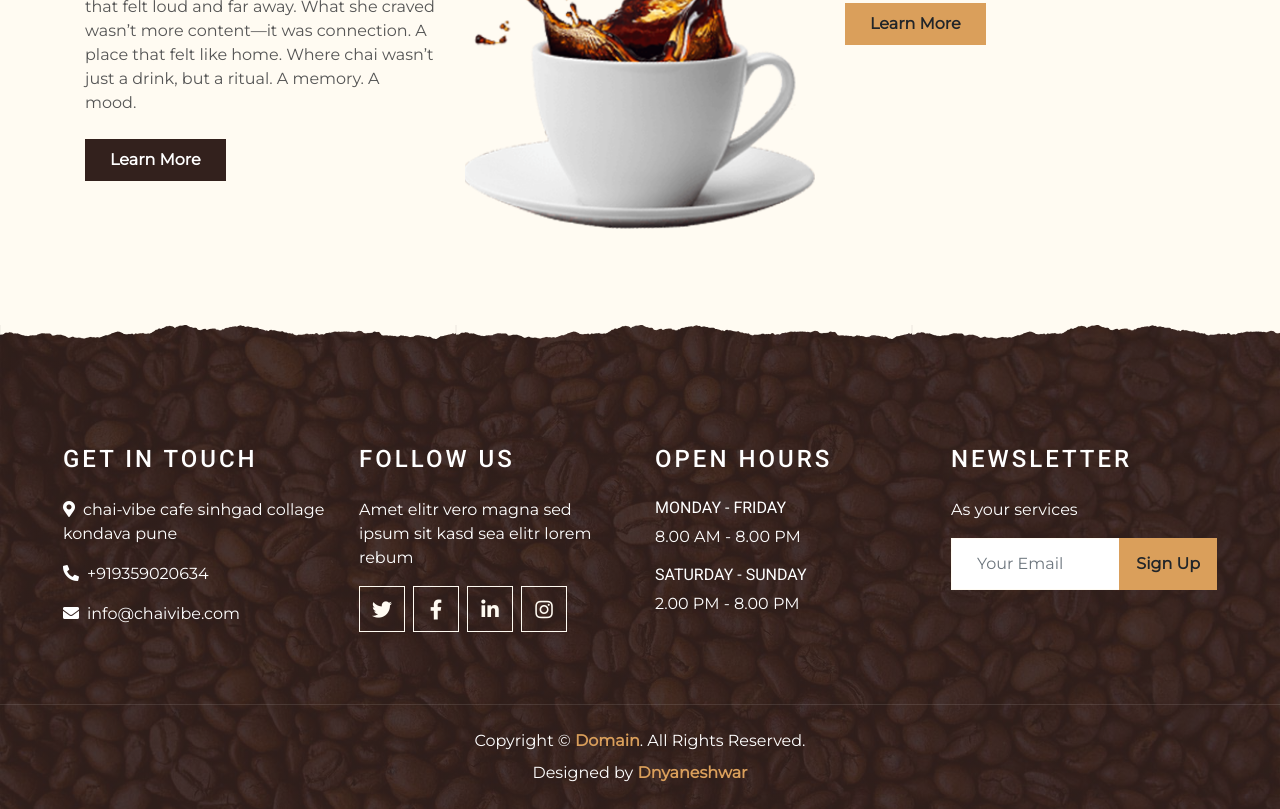
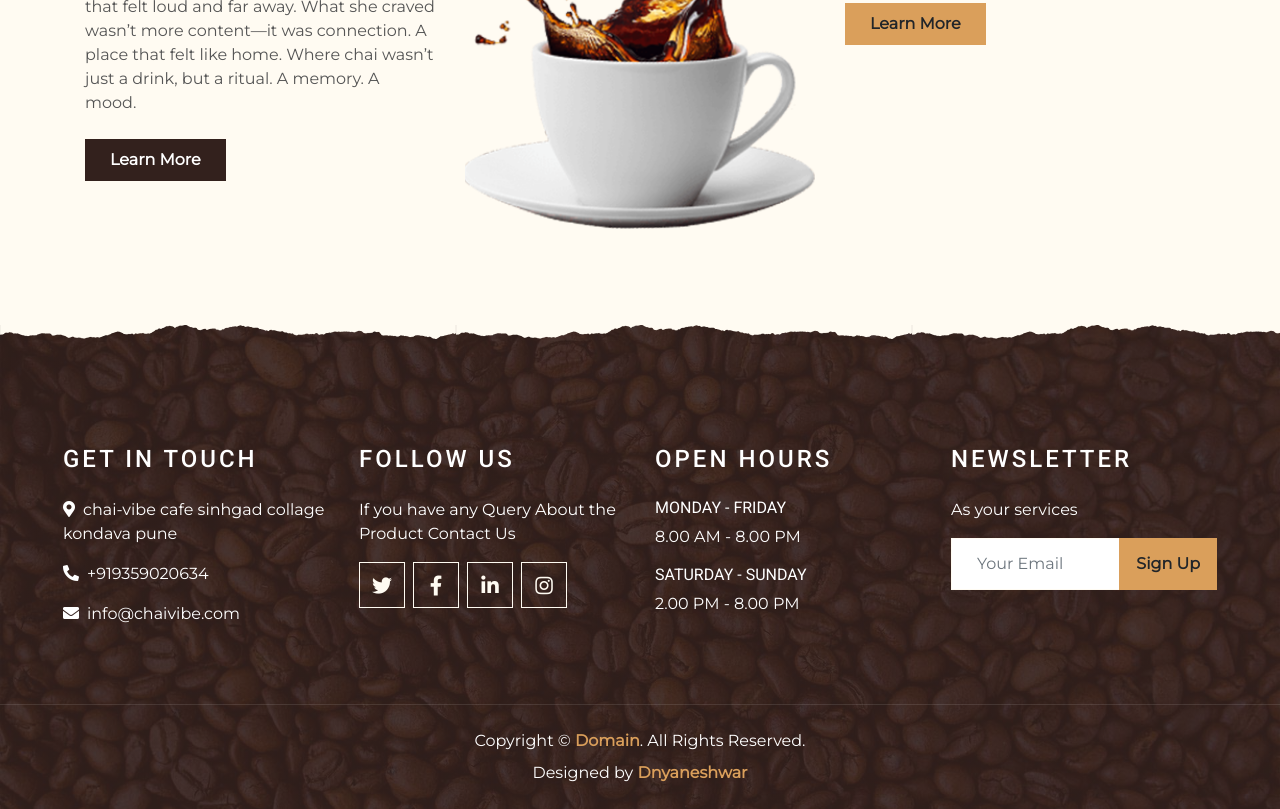
Before and after one commit to dnyaneshwarbuttepawad/Chai-Vibe, a plain HTML site: page about.html in a window 1280 px wide. Shown: the part 1155-1964 px from the top of the page. Drawn offline with nearby package versions, Linux system fonts and the light colour scheme.

Commit message:
last commit

```diff
--- a/about.html
+++ b/about.html
@@ -119,7 +119,7 @@
             </div>
             <div class="col-lg-3 col-md-6 mb-5">
                 <h4 class="text-white text-uppercase mb-4" style="letter-spacing: 3px;">Follow Us</h4>
-                <p>Amet elitr vero magna sed ipsum sit kasd sea elitr lorem rebum</p>
+                <p> If you have any Query About the Product Contact Us</p>
                 <div class="d-flex justify-content-start">
                     <a class="btn btn-lg btn-outline-light btn-lg-square mr-2" href="#"><i class="fab fa-twitter"></i></a>
                     <a class="btn btn-lg btn-outline-light btn-lg-square mr-2" href="#"><i class="fab fa-facebook-f"></i></a>
```
